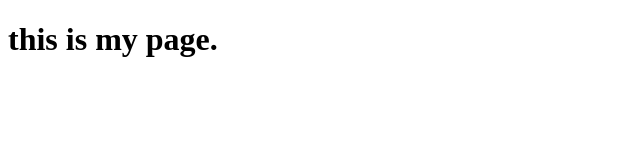
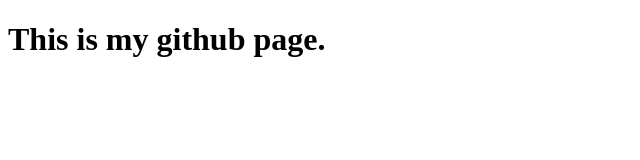
Before and after one commit to SuPoPoo/Mohninyu.github.io, a plain HTML site: page index.html in a window 1280 px wide. Shown: the whole page, without its empty margins (0-640 px from the left). Drawn offline with Linux system fonts and the light colour scheme.

Commit message:
Initial commit

```diff
--- a/index.html
+++ b/index.html
@@ -1,6 +1,6 @@
 <!DOCTYPE html>
 <html>
 	<body>
-		<h1>this is my page.</h1>
+		<h1>This is my github page.</h1>
 	</body>
 </html>
```
